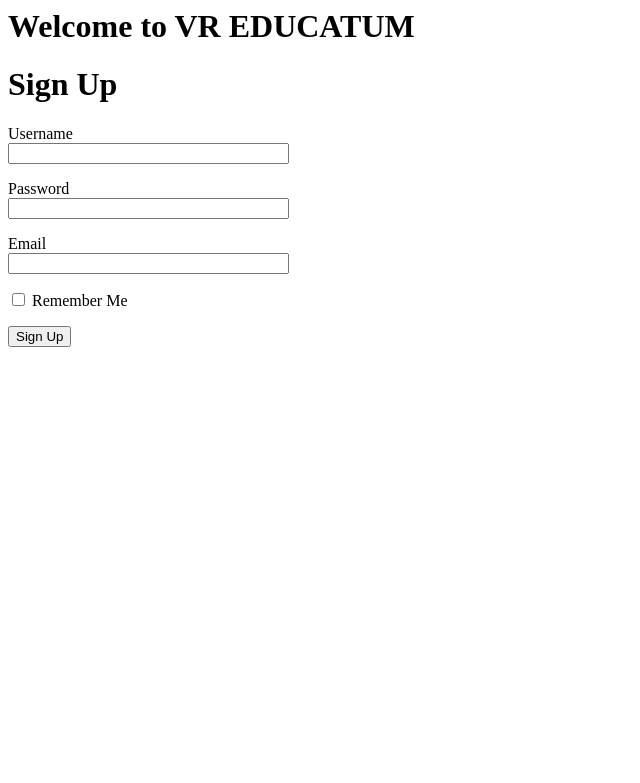
After one commit to LeonMacleod/vre-webclient, a Flask app: page /signup in a window 1280 px wide. The commit adds this page. Shown: the top 783 px of the page, without its empty margins (0-640 px from the left). Run offline with Flask 2, Linux system fonts and the light colour scheme.

Commit message:
Many additions, no login form to data implementation yet.

```diff
--- /dev/null
+++ b/app/forms.py
@@ -0,0 +1,11 @@
+from flask_wtf import FlaskForm
+from wtforms import StringField, PasswordField, BooleanField, SubmitField
+from wtforms.validators import DataRequired
+
+
+class LoginForm(FlaskForm):
+    username = StringField('Username', validators=[DataRequired()])
+    password = PasswordField('Password', validators=[DataRequired()])
+    email = StringField('Email', validators=[DataRequired()])
+    remember_me = BooleanField('Remember Me')
+    submit = SubmitField('Sign Up')
--- a/app/routes.py
+++ b/app/routes.py
@@ -1,10 +1,13 @@
 from app import app
-from flask import render_template
+from flask import render_template, flash, redirect
+from app.forms import LoginForm
 
 
-@app.route('/')
+@app.route('/signup', methods=['GET', 'POST'])
+def signup():
+    form = LoginForm()
 
-@app.route('/index')
-def index():
-    user = {'username':'Leon'}
-    return render_template('index.html', title='Data', user=user);
+    if form.validate_on_submit():
+        flash('Login requested for user{}, remember_me={}'.format(form.username.data, form.remember_me.data))
+        return redirect('/index')
+    return render_template('signup.html', title='Sign Up', form=form)
--- /dev/null
+++ b/app/templates/signup.html
@@ -0,0 +1,50 @@
+<html>
+    <head>
+        <title>VR EDUCATUM</title>
+
+    </head>
+
+
+    <body>
+        <h1>Welcome to VR EDUCATUM</h1>
+    </body>
+
+
+    {% block content %}
+
+
+    <h1>Sign Up</h1>
+    <form action="" method="post" novalidate>
+        {{form.hidden_tag() }}
+        <p>
+            {{ form.username.label }}<br>
+            {{form.username(size=32)}}
+        </p>
+
+        <p>
+            {{form.password.label}}<br>
+            {{form.password(size=32)}}
+        </p>
+
+        <p>
+                {{form.email.label}}<br>
+                {{form.email(size=32)}}
+            </p>
+
+        <p>{{form.remember_me()}} {{ form.remember_me.label }}</p>
+        <p>{{ form.submit()}}</p>
+
+
+    </form>
+
+
+
+
+
+
+
+
+    {% endblock %}
+
+
+</html>
```
Also changed, not shown: app/templates/index.html (+35 -4 lines).
